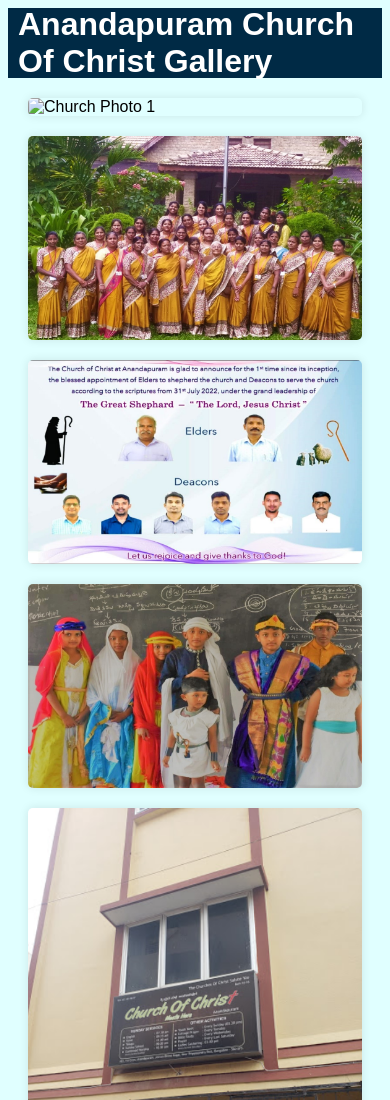
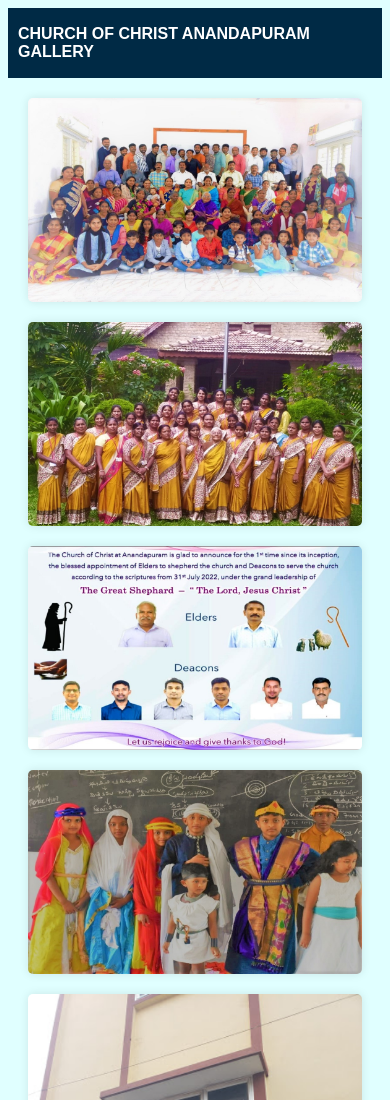
Before and after one commit to Vinaykumar-tech77/ACOC_WEBPAGE, a plain HTML site: page gallery.html in a window 390 px wide. Shown: the top 1100 px of the page. Drawn offline with Linux system fonts and the light colour scheme.

Commit message:
Update gallery.html

```diff
--- a/gallery.html
+++ b/gallery.html
@@ -105,17 +105,23 @@
   height: 50px;
   justify-content: space-between;
   align-items: center;
+  position: sticky;
+}
+@media (max-width: 768px) {
+header h1{
+font-size: medium;
+}
 }
     </style>
 </head>
 <body>
     <header>
-        <h1>Anandapuram Church Of Christ Gallery</h1>
+        <h1>CHURCH OF CHRIST ANANDAPURAM GALLERY</h1>
     </header>
 
     <div class="gallery">
         <div class="gallery-item">
-            <img src="cimage12.jpeg" alt="Church Photo 1">
+            <img src="first.jpeg" alt="Church Photo 1">
         </div>
         <div class="gallery-item">
             <img src="cimage22.jpeg" alt="Church Photo 2">
```
